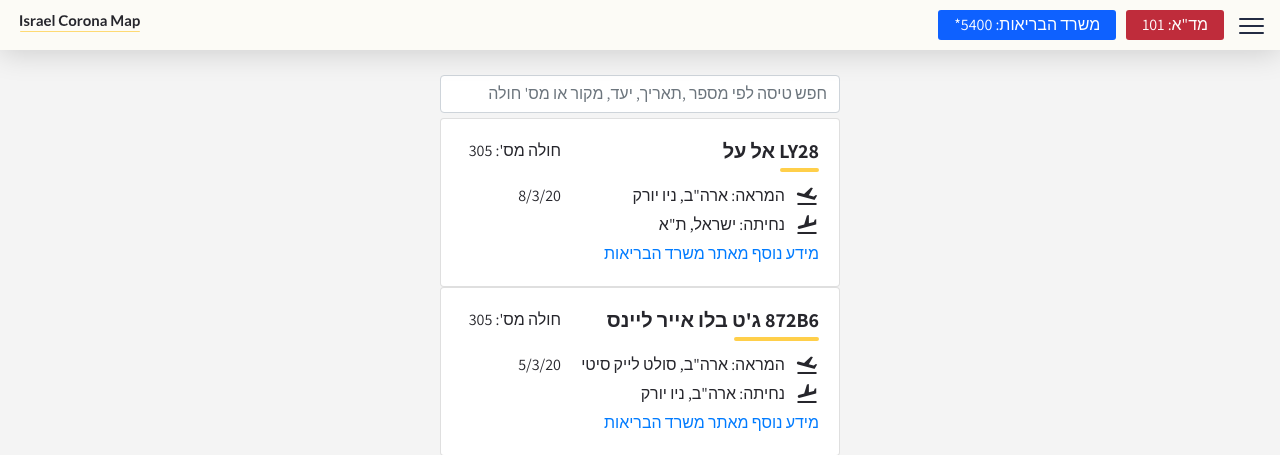
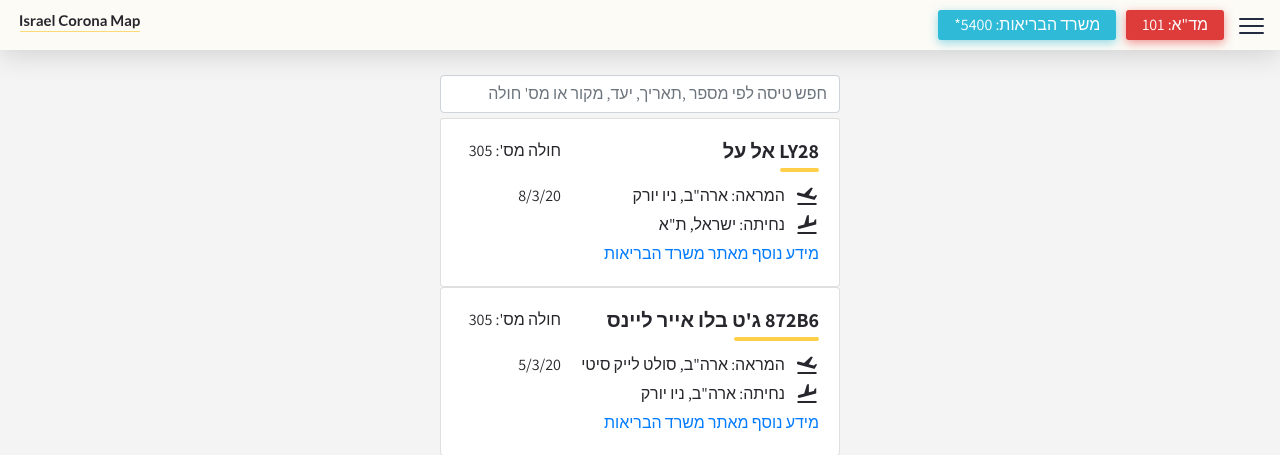
Before and after one commit to oferb/israelcoronamap, a PHP site: page /flights in a window 1280 px wide. Shown: the top 455 px of the page. Run offline with PHP 8.4, Linux system fonts and the light colour scheme; some libraries are stand-ins or nearby versions.

Commit message:
Reverting accessbility

```diff
--- a/public/css/styles.css
+++ b/public/css/styles.css
@@ -1046,14 +1046,14 @@ section{
     }
 
     .mada{
-      /* box-shadow: 0px 3px 10px #E5313180; */
-      background-color: #BF2C3B;
+        box-shadow: 0px 3px 10px #E5313180;
+        background-color: #DE3B3B;
     }
 
 
     .health{
-       /* box-shadow: 0px 3px 10px #2FBAD880; */
-       background-color: #0E61ff;
+        background-color: #2FBAD8;
+        box-shadow: 0px 3px 10px #2FBAD880;
     }
 
 /*========== nav-bar end ==========*/
```
